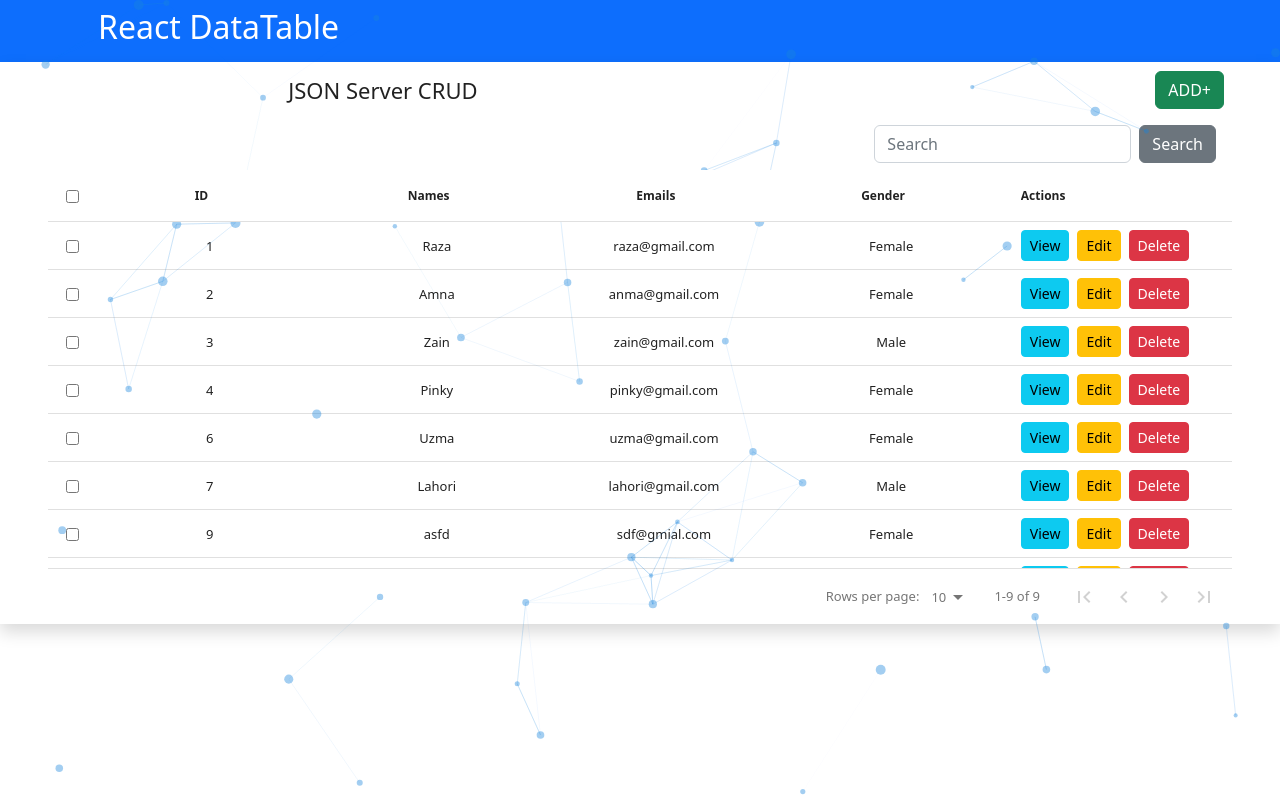
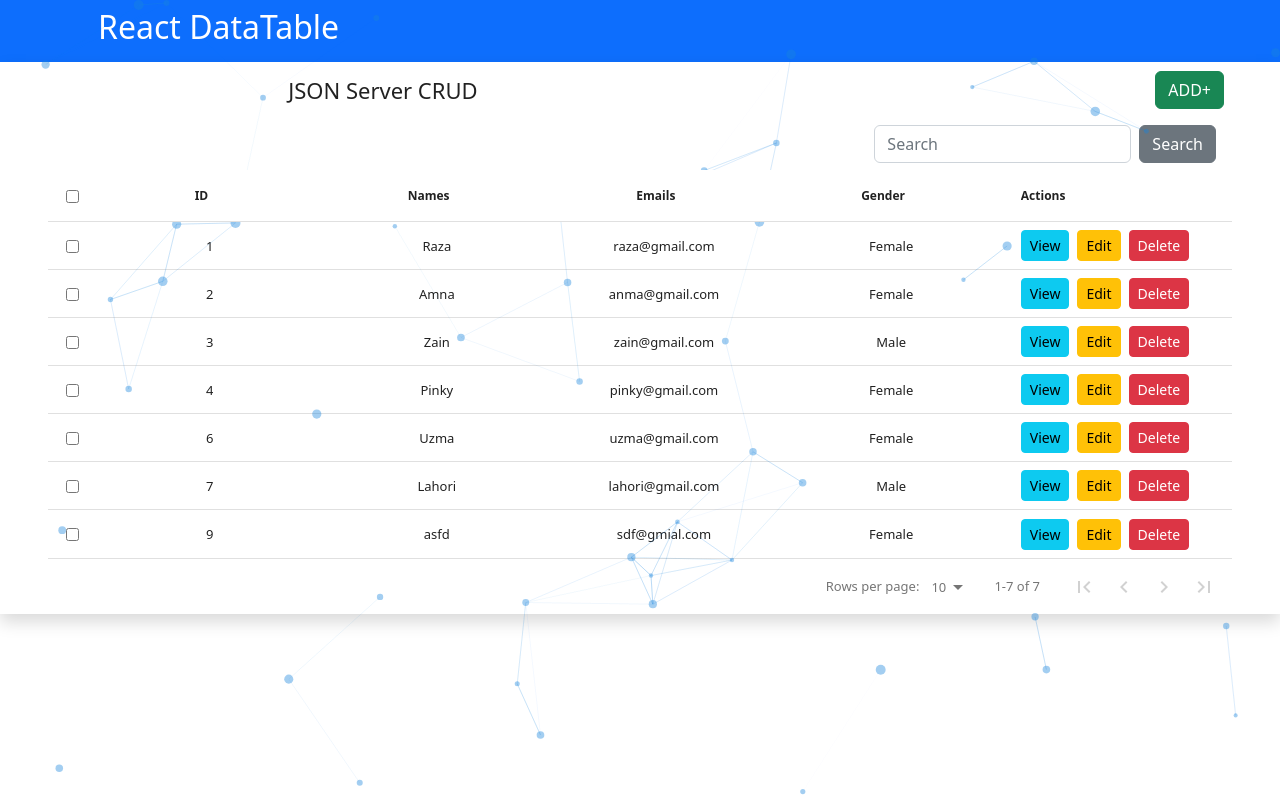
Before and after one commit to NaveedIlyas786/React_Json_Axios_Crud, a React (Vite) app: page / in a window 1280 px wide. Built offline with nearby package versions, Linux system fonts and the light colour scheme; data requests are answered from the project's data file.

Commit message:
updation

```diff
--- a/db.json
+++ b/db.json
@@ -41,18 +41,6 @@
       "email": "sdf@gmial.com",
       "gender": "Female",
       "id": 9
-    },
-    {
-      "name": "Mohsin",
-      "email": "mohsin@gmail.com",
-      "gender": "Male",
-      "id": 11
-    },
-    {
-      "name": "Akram",
-      "email": "akram@gmail.com",
-      "gender": "Male",
-      "id": 14
     }
   ]
 }
--- a/src/components/React_DataTable.jsx
+++ b/src/components/React_DataTable.jsx
@@ -154,6 +154,7 @@ export default function React_DataTable() {
             </div>
           }
         />
+        <ToastContainer/>
       </div>
     </>
   );
```
